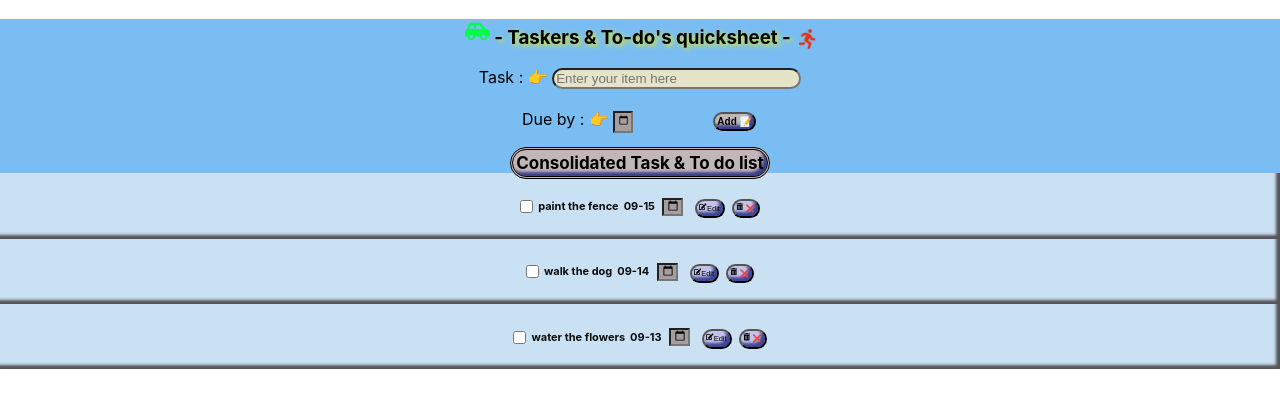
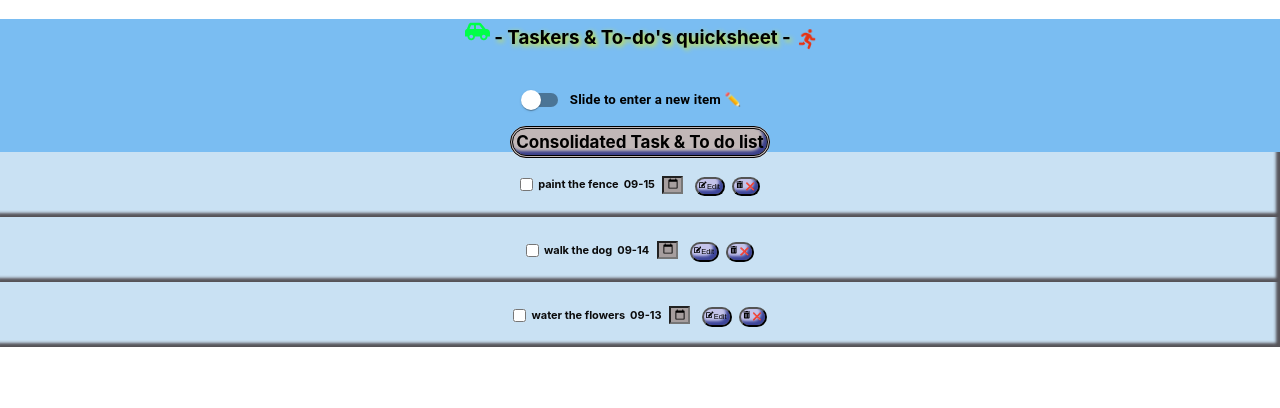
Before and after one commit to jtrudat/to-do-list, a React (Create React App) app in the folder frontend/todo/: page / in a window 1280 px wide. Shown: the top 408 px of the page. Built offline with nearby package versions, Linux system fonts and the light colour scheme; no server answers.

Commit message:
input slider bar

```diff
--- a/frontend/todo/package.json
+++ b/frontend/todo/package.json
@@ -3,6 +3,9 @@
   "version": "0.1.0",
   "private": true,
   "dependencies": {
+    "@emotion/react": "^11.10.4",
+    "@emotion/styled": "^11.10.4",
+    "@mui/material": "^5.10.7",
     "@testing-library/jest-dom": "^5.14.1",
     "@testing-library/react": "^13.0.0",
     "@testing-library/user-event": "^13.2.1",
--- a/frontend/todo/src/components/Input.jsx
+++ b/frontend/todo/src/components/Input.jsx
@@ -1,10 +1,12 @@
 import { useState } from 'react'
 import axios from 'axios'
 import './Input.css'
+import { FormControlLabel, Switch, Collapse } from '@mui/material'
 
 export const Input = (props)=>{
     let [item, setItem] = useState('')
     let [date, setDate] = useState('')
+    let [isChecked, setIsChecked] = useState(false)
 
     //ASSIGNS THE NEWLY INPUT DATA TO AN OBJECT.
     //THE OBJECT IS THEN ROUTED INTO THE ITEM MODEL ON THE SERVER AND THEN POSTED TO THE COLLECTIONS MODEL
@@ -31,10 +33,16 @@ export const Input = (props)=>{
         setDate(evt.target.value)
         console.log(evt.target.value)
     }
+    let switcher = ()=>{
+        setIsChecked((prev)=>(!prev))}
 
     return(
         <form>
-        <div>
+            <FormControlLabel
+        control={<Switch checked={isChecked} onChange={switcher} />}
+        label=<h5> Slide to enter a new item ✏️</h5>
+        />
+        <Collapse in={isChecked}>
             <div>
             <label>Task : 👉 </label>
             <input className="inner" type="text" maxLength="31" size="28" value={item} placeholder="Enter your item here" onChange={handleItemChange}></input>
@@ -45,7 +53,8 @@ export const Input = (props)=>{
                 <input className="inputdate" type="datetime-local" min='2022-09-01' max='2023-01-01' value={date} onChange={handleDateChange}></input>
             <button className="submitter" onClick={handleSubmit}>Add 📝</button>
             </div>
-        </div>
+            <br></br>
+        </Collapse>
         </form>
 
     )
--- a/frontend/todo/src/components/ListItems.jsx
+++ b/frontend/todo/src/components/ListItems.jsx
@@ -33,7 +33,6 @@ export const ListItems = (props)=>{
     return (
         <div>
             <Input onRefresh={refreshHandler}/>
-            <br></br>
             <label id="listingSection" onClick={refreshHandler}>Consolidated Task & To do list</label>
             <div id="linerow">
                 {allItems.map((dbData)=>{
```
Also changed, not shown: 2 other files (tests, documents, lock files or other folders).
